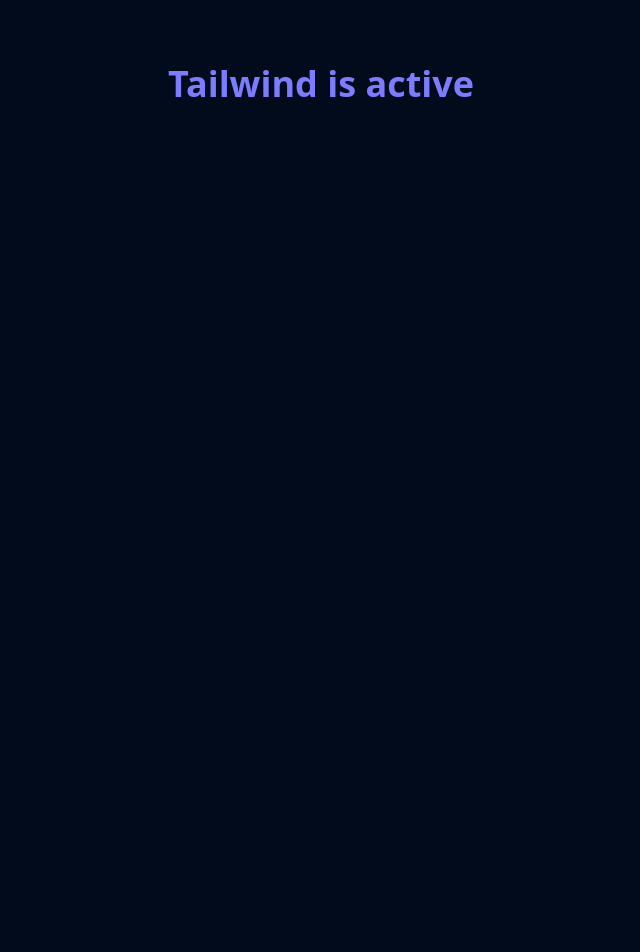
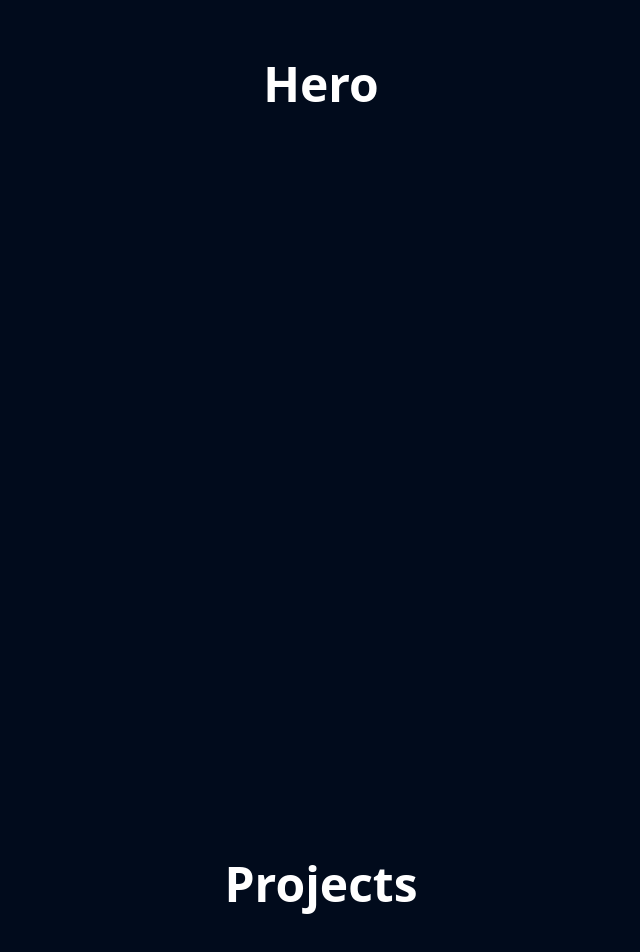
Before and after one commit to AmoghMerudi/my-website, a React (Vite) app: page / in a window 1280 px wide. Shown: the part 316-1268 px from the top of the page, without its empty margins (319-959 px from the left). Before the commit the page ends 800 px from the top, so only its background shows below. Built offline with nearby package versions, Linux system fonts and the light colour scheme.

Commit message:
added components

```diff
--- a/src/App.tsx
+++ b/src/App.tsx
@@ -1,11 +1,19 @@
+import Hero from "./sections/Hero"
+import About from "./sections/About"
+import Contact from "./sections/Contact"
+import Experience from "./sections/Experience"
+import Projects from "./sections/Projects"
+
 function App() {
 
   return (
-    <div className = "min-h-screen flex items-center justify-center">
-      <h1 className = "text-4xl font-semibold text-accent">
-        Tailwind is active
-      </h1>
-    </div>
+    <main>
+      <Hero/>
+      <Projects/>
+      <About/>
+      <Experience/>
+      <Contact/>
+    </main>
   )
 }
 
--- /dev/null
+++ b/src/sections/About.tsx
@@ -0,0 +1,10 @@
+export default function About(){
+    return(
+        <section
+            id = "about"
+            className = "min-h-screen flex items-center justify-center"
+        >
+            <h1 className = "text-5xl font-semibold">About</h1>
+        </section>
+    )
+}
--- /dev/null
+++ b/src/sections/Contact.tsx
@@ -0,0 +1,10 @@
+export default function Contact(){
+    return(
+        <section
+            id = "contact"
+            className = "min-h-screen flex items-center justify-center"
+        >
+            <h1 className = "text-5xl font-semibold">Contact</h1>
+        </section>
+    )
+}
--- /dev/null
+++ b/src/sections/Experience.tsx
@@ -0,0 +1,10 @@
+export default function Experience(){
+    return(
+        <section
+            id = "experience"
+            className = "min-h-screen flex items-center justify-center"
+        >
+            <h1 className = "text-5xl font-semibold">Experience</h1>
+        </section>
+    )
+}
--- /dev/null
+++ b/src/sections/Hero.tsx
@@ -0,0 +1,10 @@
+export default function Hero(){
+    return(
+        <section
+            id = "hero"
+            className = "min-h-screen flex items-center justify-center"
+        >
+            <h1 className = "text-5xl font-semibold">Hero</h1>
+        </section>
+    )
+}
--- /dev/null
+++ b/src/sections/Projects.tsx
@@ -0,0 +1,10 @@
+export default function Projects(){
+    return(
+        <section
+            id = "projects"
+            className = "min-h-screen flex items-center justify-center"
+        >
+            <h1 className = "text-5xl font-semibold">Projects</h1>
+        </section>
+    )
+}
```
